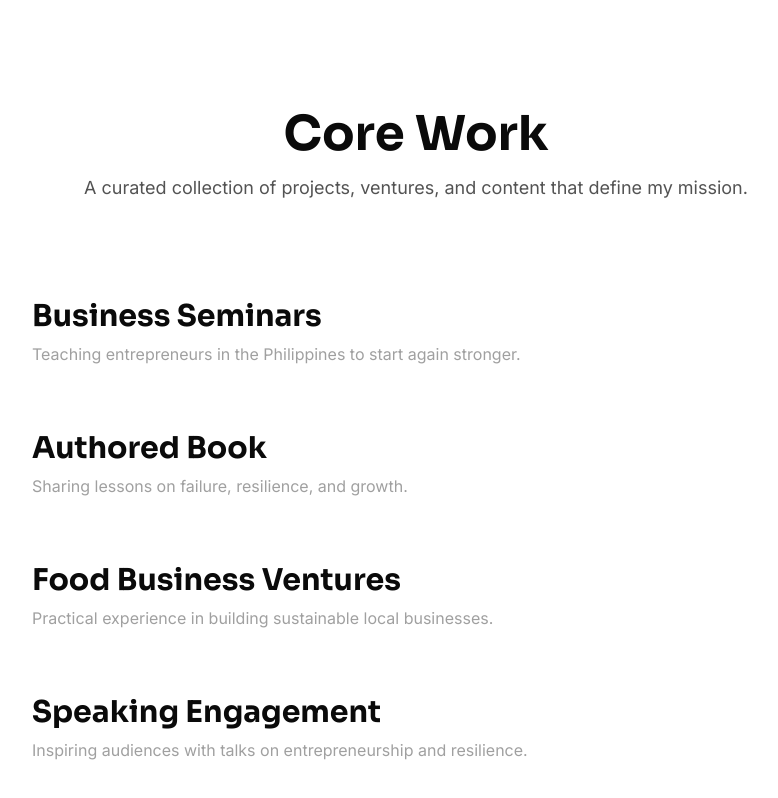
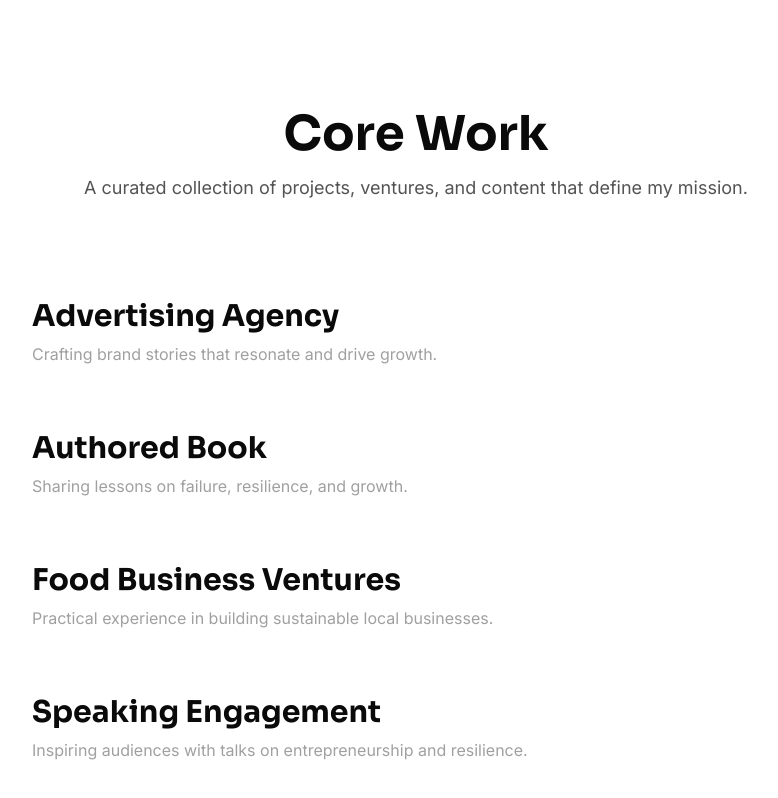
Before and after one commit to zxsuie/Jay-De-Rosales-Website, a Next.js app: page / in a window 1280 px wide. Shown: the part 2418-3216 px from the top of the page, without its empty margins (224-1002 px from the left). Built offline with nearby package versions, Linux system fonts and the light colour scheme.

Commit message:
Make the following changes:
,

Find this element:

  <IndexSection>

wi

```diff
--- a/src/components/sections/index-section.tsx
+++ b/src/components/sections/index-section.tsx
@@ -9,10 +9,10 @@ import { cn } from "@/lib/utils";
 
 const projects = [
     {
-        title: "Business Seminars",
-        description: "Teaching entrepreneurs in the Philippines to start again stronger.",
-        imageUrl: "https://picsum.photos/600/400?random=1",
-        dataAiHint: "business seminar audience"
+        title: "Advertising Agency",
+        description: "Crafting brand stories that resonate and drive growth.",
+        imageUrl: "https://picsum.photos/600/400?random=5",
+        dataAiHint: "creative agency meeting"
     },
     {
         title: "Authored Book",
```
